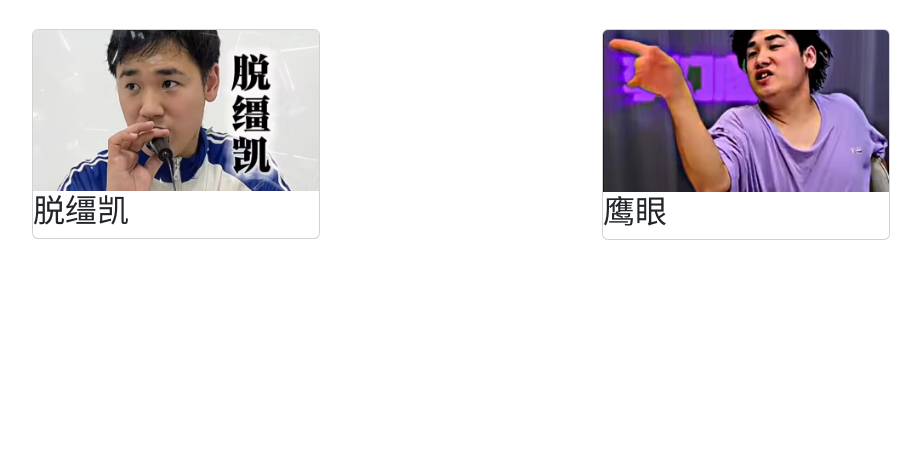
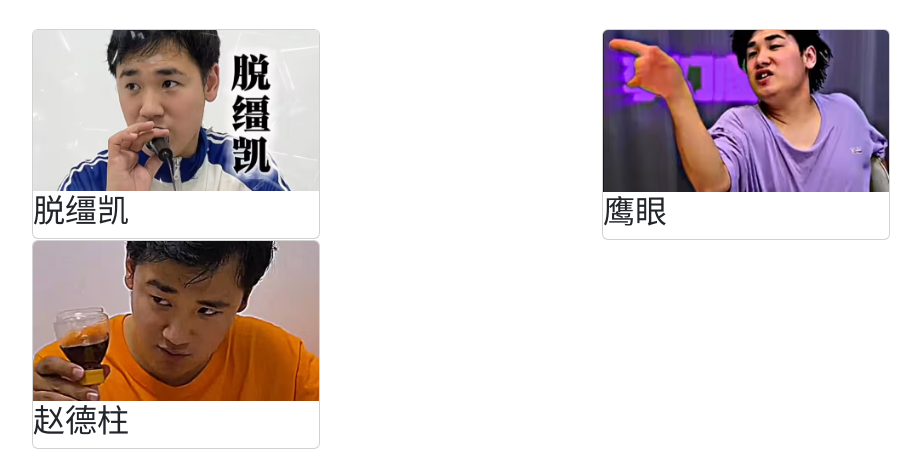
Before and after one commit to Z-from-away/Tuojiangkai, a Django app: page / in a window 1280 px wide; the page is wider, and only the part inside the window is pictured. Shown: the part 979-1428 px from the top of that part, without its empty margins (50-971 px from the left). Before the commit the page ends 1219 px from the top of that part, so only its background shows below. Run offline with Django 5.2, Linux system fonts and the light colour scheme; some libraries are stand-ins or nearby versions.

Commit message:
加一个赵德柱

```diff
--- a/details_page/templates/details_page/index.html
+++ b/details_page/templates/details_page/index.html
@@ -76,6 +76,12 @@
             <h2>鹰眼</h2>
           </div>
         </div>
+        <div>
+          <div class="card" style="width: 18rem;">
+            <img src="{% static 'images/赵德柱.png' %}" class="card-img-top" alt="赵德柱">
+            <h2>赵德柱</h2>
+          </div>
+        </div>
 
     </div>
   </body>
```
